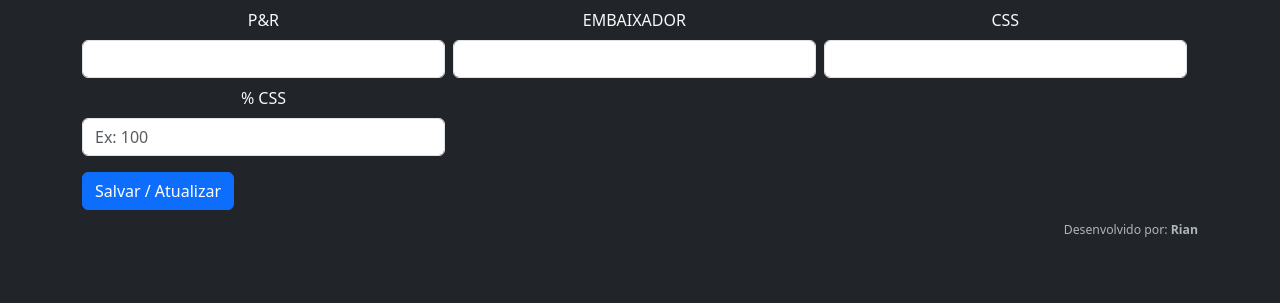
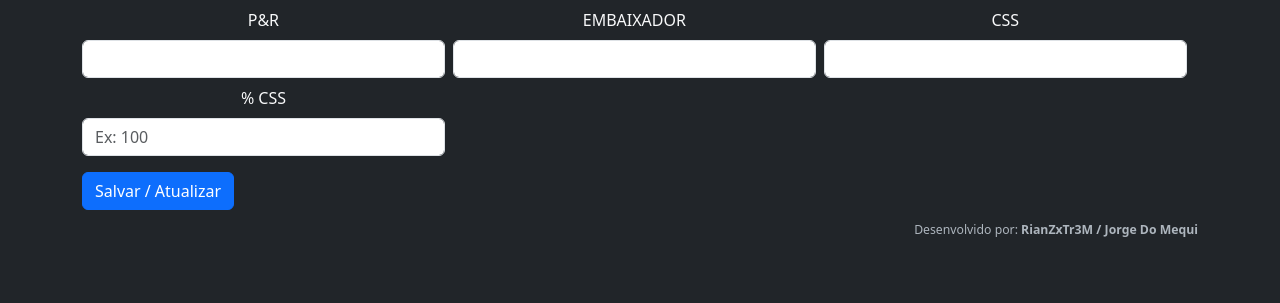
Before and after one commit to Loirin12/planilha-rdm-site-, a Flask app: page /planilha-sig in a window 1280 px wide. Shown: the part 280-583 px from the top of the page. Run offline with Flask 3, Linux system fonts and the light colour scheme; the visitor is signed in with stand-in values (Sample User, id 1); data that the repository does not hold is empty; some libraries are stand-ins or nearby versions.

Commit message:
Update developer credit in index.html

```diff
--- a/templates/index.html
+++ b/templates/index.html
@@ -84,7 +84,7 @@
   <!-- 🔥 TEXTO NO LADO DIREITO DA TABELA -->
 <div class="d-flex justify-content-end align-items-center mb-2">
  <div class="criador-texto">
-  <small>Desenvolvido por: <strong>Rian</strong></small>
+  <small>Desenvolvido por: <strong>RianZxTr3M / Jorge Do Mequi</strong></small>
 </div>
 
 </div>
```
